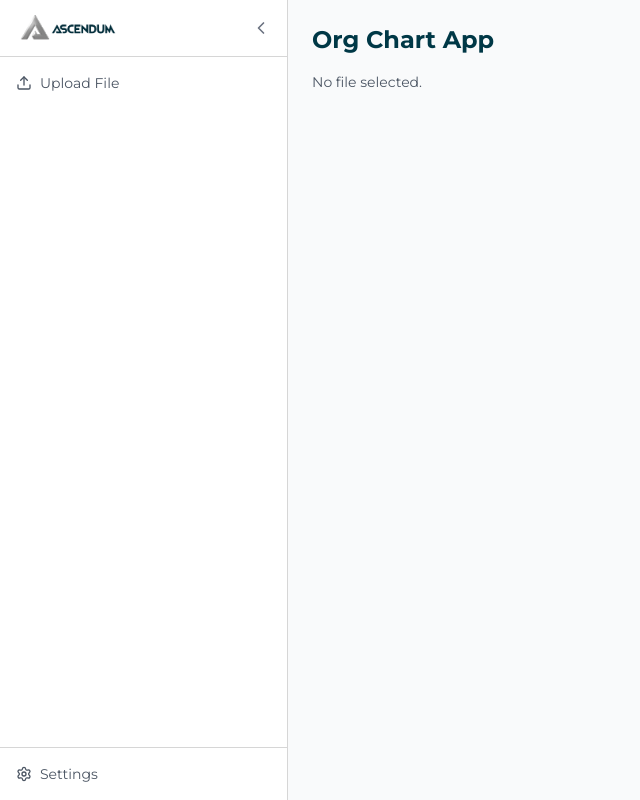
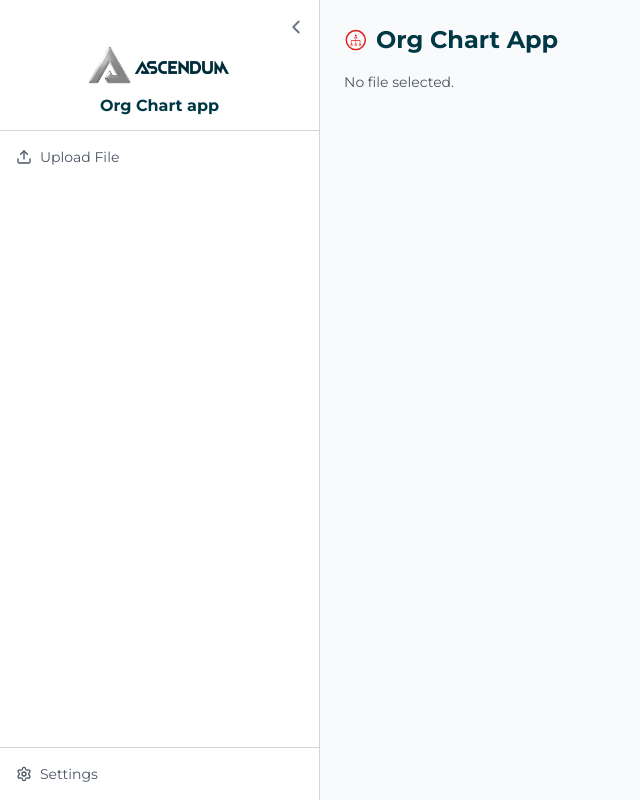
Before and after one commit to fma77/A-Team_OrgCharts, a React (Vite) app in the folder A-Team_OrgCharts/: page / in a window 1280 px wide. Shown: the whole page, without its empty margins (0-640 px from the left). Built offline with nearby package versions, Linux system fonts and the light colour scheme.

Commit message:
title and icon revision; ready for publishing v1.0

```diff
--- a/A-Team_OrgCharts/src/App.jsx
+++ b/A-Team_OrgCharts/src/App.jsx
@@ -34,9 +34,9 @@ function App() {
 
   const handleFileUpload = (event) => {
     const file = event.target.files[0];
-      if (!file) return;
+    if (!file) return;
 
-      event.target.value = null;
+    event.target.value = null;
 
     const reader = new FileReader();
     reader.onload = (e) => {
@@ -95,7 +95,19 @@ function App() {
       />
 
       <main className="flex-1 p-6 bg-gray-50 min-h-screen overflow-auto">
-        <h1 className="text-2xl font-bold text-ascblue mb-4">Org Chart App</h1>
+        <div className="flex items-center gap-2 mb-4">
+          <img
+            src="/ascendum_iconsintranet_2017_soicon_15-Organizational Development.svg"
+            alt="Org Icon"
+            className="h-6 w-auto"
+          />
+          <h1 className="text-2xl font-bold text-ascblue">
+            {selectedFile
+              ? selectedFile.name.replace(/\.(xlsx|xls|csv)$/i, "")
+              : "Org Chart App"}
+          </h1>
+        </div>
+
         {selectedFile ? (
           <OrgChart
             data={selectedFile.data}
--- a/A-Team_OrgCharts/src/Sidebar.jsx
+++ b/A-Team_OrgCharts/src/Sidebar.jsx
@@ -18,23 +18,37 @@ export default function Sidebar({
   onUpload,
   onDelete,
 }) {
-  const [pendingDelete, setPendingDelete] = useState(null); // index of file to delete
+  const [pendingDelete, setPendingDelete] = useState(null);
 
   return (
     <div
       className={`h-screen bg-white border-r border-ascgrey flex flex-col transition-all duration-300 ${
-        sidebarOpen ? "w-72" : "w-16"
+        sidebarOpen ? "w-80" : "w-16"
       }`}
     >
-      {/* Logo area */}
-      <div className="flex items-center justify-between px-4 py-3 border-b border-ascgrey">
+      {/* Logo + App Name */}
+      <div className="border-b border-ascgrey">
+        {/* Collapse/Expand Button (always visible, always spaced) */}
+        <div className="flex justify-end px-2 pt-3">
+          <button
+            onClick={toggleSidebar}
+            aria-label="Toggle Sidebar"
+            className="text-gray-500 hover:text-ascblue rounded-md p-1 hover:bg-gray-100 transition"
+          >
+            {sidebarOpen ? <ChevronLeft size={22} /> : <ChevronRight size={22} />}
+          </button>
+        </div>
+
+        {/* Logo + App Name (only when expanded) */}
         {sidebarOpen && (
-          <img src="/Logo.png" alt="Ascendum" className="h-8 w-auto" />
+          <div className="flex flex-col items-center px-4 pb-3">
+            <img src="/Logo.png" alt="Ascendum" className="h-12 w-auto mb-1" />
+            <span className="text-base font-bold text-ascblue">Org Chart app</span>
+          </div>
         )}
-        <button onClick={toggleSidebar} className="text-gray-500 hover:text-ascblue">
-          {sidebarOpen ? <ChevronLeft size={20} /> : <ChevronRight size={20} />}
-        </button>
       </div>
+
+
 
       {/* Upload area */}
       <div className={`p-4 ${sidebarOpen ? "" : "hidden"}`}>
@@ -51,7 +65,7 @@ export default function Sidebar({
       </div>
 
       {/* File list */}
-      <div className="flex-1 overflow-auto px-2">
+      <div className={`flex-1 overflow-auto px-2 ${sidebarOpen ? "" : "pt-6"}`}>
         {files.map((file, idx) => (
           <div
             key={idx}
```
Also changed, not shown: A-Team_OrgCharts/public/ascendum_iconsintranet_2017_soicon_15-Organizational Development.svg (added).
